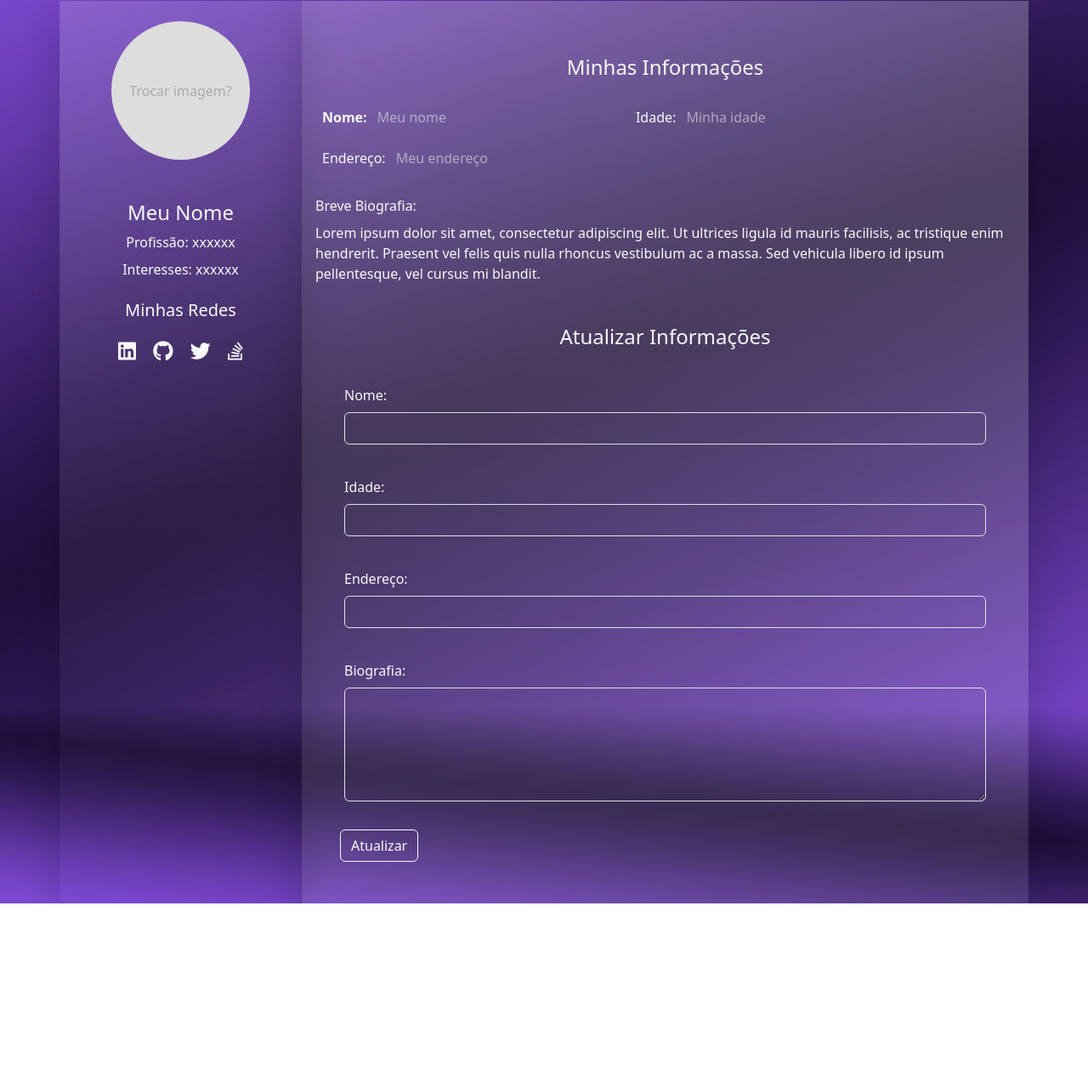
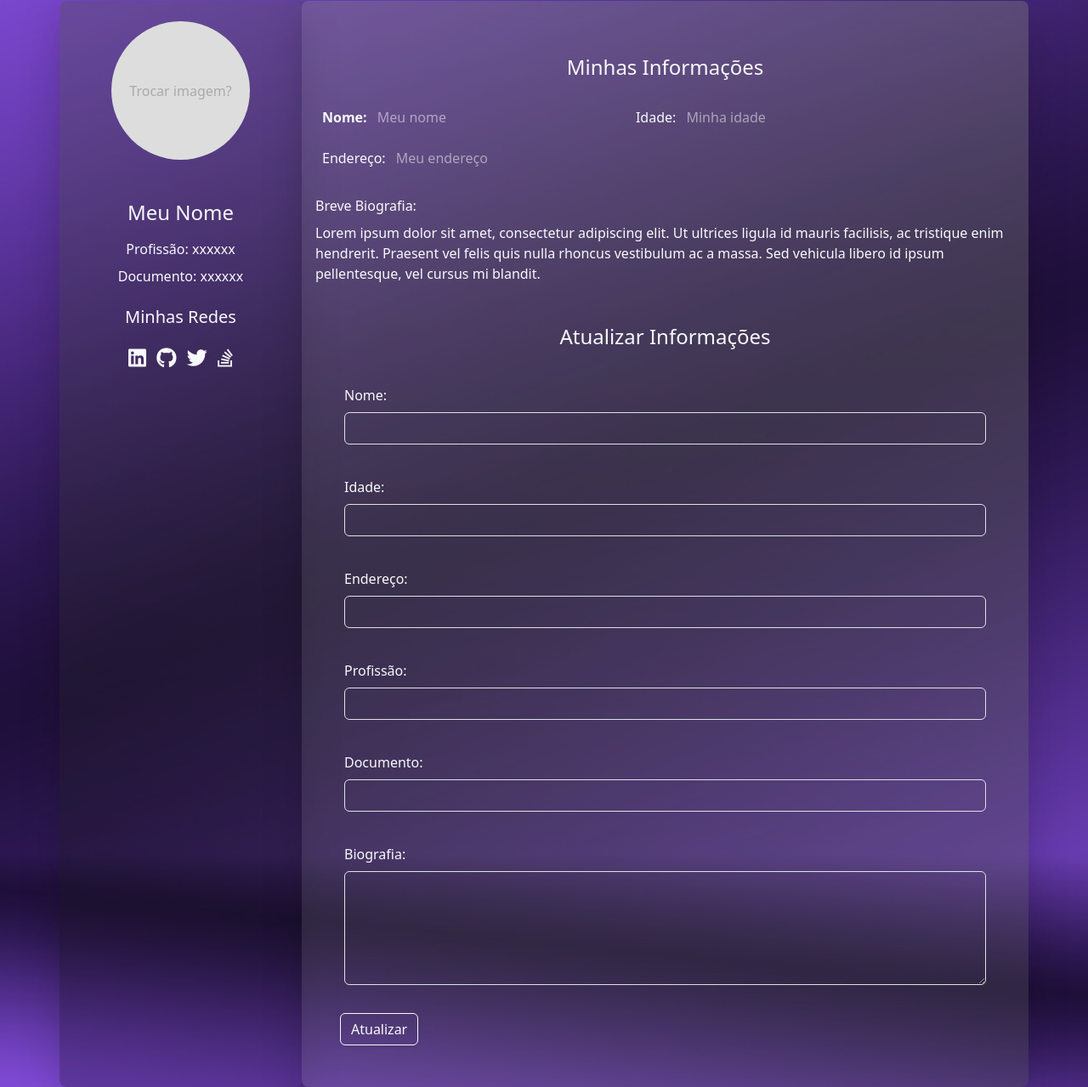
Before and after one commit to Albino-Marques/project-perfil-page, a plain HTML site: page main.html in a window 1280 px wide. Shown: the part 79-1358 px from the top of the page at 85% size. Before the commit the page ends 1142 px from the top, so only its background shows below. Drawn offline with Linux system fonts and the light colour scheme.

Commit message:
Alterações do estilo para preparar para o JS.

```diff
--- a/main.html
+++ b/main.html
@@ -17,8 +17,8 @@
       </a>
     </header>
     <main class="text-light">
-      <div class="container bg-gradient">
-        <div class="rounded-circle row">
+      <div class="container bg-gradient rounded-3">
+        <div class="rounded-3 row bg-black bg-opacity-25">
           <div
             class="col-12 col-md-3 text-center text-light
             rounded-3 bg-transparent shadow-lg">
@@ -36,23 +36,23 @@
               </label>
             </div>
 
-            <h2 class="h4" id="profileName">Meu Nome</h2>
-            <p class="d-block mb-2">Profissão: <span id="profileProfessional">xxxxxx</span></p>
-            <p class="d-block mb-2">Interesses: <span id="profileProfessional">xxxxxx</span></p>
+            <h2 class="h4 mb-3" id="profileName">Meu Nome</h2>
+            <label for="profession" class="d-block mb-2">Profissão: <span id="profileProfessional">xxxxxx</span></label>
+            <label for="numberDocument" class="d-block mb-2">Documento: <span id="profileProfessional">xxxxxx</span></label>
             <h2 class="h5 mt-4">Minhas Redes</h2>
             <div class="mb-3 mt-4">
-              <a href="https://www.linkedin.com/" target="_blank" class="link-light m-2"><i class="fa-brands
+              <a href="https://www.linkedin.com/" target="_blank" class="link-light m-1"><i class="fa-brands
                   fa-linkedin fa-xl"></i></a>
-              <a href="https://github.com/" target="_blank" class="link-light m-2"><i class="fa-brands fa-github
+              <a href="https://github.com/" target="_blank" class="link-light m-1"><i class="fa-brands fa-github
                   fa-xl"></i></a>
-              <a href="https://twitter.com/" target="_blank" class="link-light m-2"><i class="fa-brands fa-twitter
+              <a href="https://twitter.com/" target="_blank" class="link-light m-1"><i class="fa-brands fa-twitter
                   fa-xl"></i></a>
-              <a href="https://stackoverflow.com/" target="_blank" class="link-light m-2"><i class="fa-brands
+              <a href="https://stackoverflow.com/" target="_blank" class="link-light m-1"><i class="fa-brands
                   fa-stack-overflow fa-xl"></i></a>
             </div>
             <img src="" alt="" />
           </div>
-          <div class="col-12 col-md-9 shadow-lg p-3 color bg-body bg-opacity-10">
+          <div class="col-12 col-md-9 shadow-lg p-3 color bg-body bg-opacity-10 rounded-3">
             <h2 class="h4 mb-4 mt-5 text-center">Minhas Informações</h2>
             <div class="row mb-3">
               <div class="col-12 col-md-5 m-2">
@@ -112,6 +112,26 @@
                   />
               </div>
               <div class="mb-1 alert">
+                <label for="location" class="form-label">Profissão:</label>
+                <input
+                  type="text"
+                  id="profession"
+                  name="profession"
+                  class="form-control form-control text-light bg-transparent"
+                  required
+                  />
+              </div>
+              <div class="mb-1 alert">
+                <label for="location" class="form-label">Documento:</label>
+                <input
+                  type="text"
+                  id="numberDocument"
+                  name="numberDocument"
+                  class="form-control form-control text-light bg-transparent"
+                  required
+                  />
+              </div>
+              <div class="mb-1 alert">
                 <label for="bio" class="form-label">Biografia:</label>
                 <textarea
                   id="bio"
@@ -123,7 +143,7 @@
               <div class="container mt-3">
                 <button
                   type="button"
-                  class="btn  bg-transparent text-light border-opacity-100 border-light border-1"
+                  class="btn shadow-sm bg-transparent text-light border-opacity-100 border-light border-1"
                   id="submit"
                   onclick="submit()">
                   Atualizar
```
Also changed, not shown: src/css/bootstrap.css.
